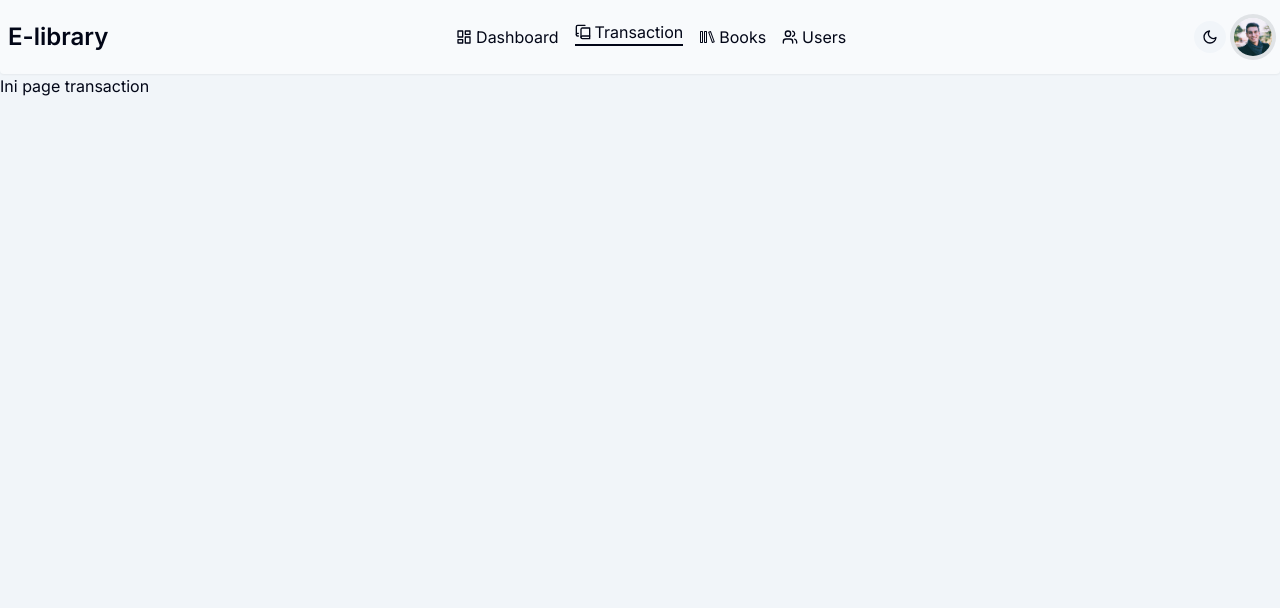
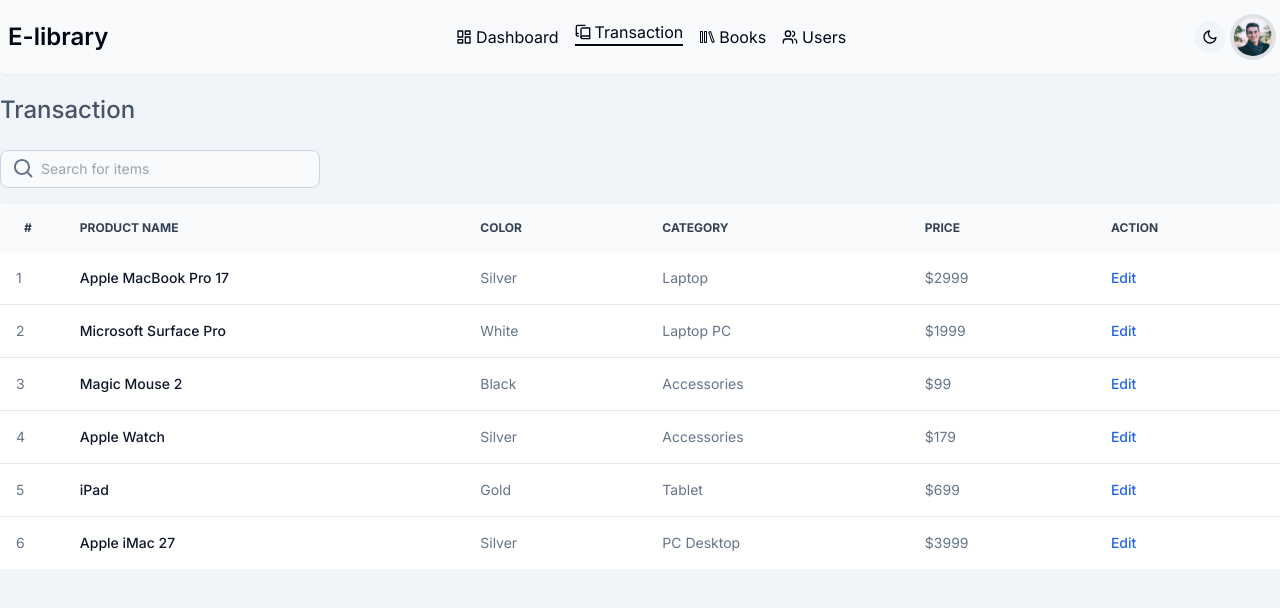
Before and after one commit to Rizky-Pratama/e-library, a Next.js app: page /transaction in a window 1280 px wide. Shown: the top 608 px of the page. Built offline with nearby package versions, Linux system fonts and the light colour scheme.

Commit message:
Update Frontend

```diff
--- a/app/(dashboard)/dashboard/page.jsx
+++ b/app/(dashboard)/dashboard/page.jsx
@@ -1,14 +1,5 @@
 import Cards from "@/app/components/Cards/Cards";
 
 export default function Home() {
-  return (
-    <main>
-      <div className="px-4 md:px-0 mx-auto container">
-        <h1 className="my-5 text-2xl font-medium text-slate-600 dark:text-slate-300">
-          Dashboard
-        </h1>
-        <Cards />
-      </div>
-    </main>
-  );
+  return <Cards />;
 }
--- a/app/(dashboard)/layout.js
+++ /dev/null
@@ -1,25 +0,0 @@
-import Navbar from '../components/Navbar/Navbar'
-import { Inter } from 'next/font/google'
-
-const inter = Inter({ subsets: ['latin'] })
-
-export const metadata = {
-  title: 'PerpustakaanKu',
-  description: 'Generated by create next app',
-}
-
-export default function RootLayout({ children }) {
-  return (
-    <html lang="en">
-      <body
-        className={
-          inter.className +
-          " bg-slate-100 text-slate-950 dark:bg-slate-900 dark:text-slate-200 transition-colors"
-        }
-      >
-        <Navbar />
-        {children}
-      </body>
-    </html>
-  );
-}
--- /dev/null
+++ b/app/(dashboard)/layout.jsx
@@ -0,0 +1,29 @@
+import HeadingDashboard from "../components/Heading/HeadingDashboard";
+import Navbar from "../components/Navbar/Navbar";
+import { Inter } from "next/font/google";
+
+const inter = Inter({ subsets: ["latin"] });
+
+export const metadata = {
+  title: "PerpustakaanKu",
+  description: "Generated by create next app",
+};
+
+export default function RootLayout({ children }) {
+  return (
+    <html lang="en">
+      <body
+        className={
+          inter.className +
+          " bg-slate-100 text-slate-950 dark:bg-slate-900 dark:text-slate-200 transition-colors"
+        }
+      >
+        <Navbar />
+        <main className="px-4 md:px-0 mx-auto container">
+          <HeadingDashboard />
+          {children}
+        </main>
+      </body>
+    </html>
+  );
+}
--- a/app/(dashboard)/transaction/page.jsx
+++ b/app/(dashboard)/transaction/page.jsx
@@ -1,7 +1,194 @@
+import { BiSearch } from "react-icons/bi";
+
+const tableContent = {
+  header: [
+    "Id",
+    "Id Buku",
+    "Id Anggota",
+    "Status",
+    "Catatan",
+    "Tanggal Peminjaman",
+    "Tanggal Pengembalian",
+    "Id Staff",
+  ],
+  body: [
+    [21, 312, 32, "Dipinjam", "-", "23-Februari-2023", "25-Februari-2023", 4343],
+    [22, 243, 453, "Dipinjam", "-", "23-Februari-2023", "24-Februari-2023", 321],
+    [24, 421, 833, "Dipinjam", "-", "25-Februari-2023", "27-Februari-2023", 983],
+    [12, 463, 682, "Dipinjam", "-", "4-Maret-2023", "5-Maret-2023", 635],
+    [14, 423, 543, "Dipinjam", "-", "5-Maret-2023", "8-Maret-2023", 767],
+    [15, 252, 523, "Dipinjam", "-", "8-Maret-2023", "14-Maret-2023", 987],
+  ],
+};
 const page = () => {
   return (
-    <h1>Ini page transaction</h1>
-   );
-}
+    <>
+      <div className="overflow-x-auto bg-none">
+        <div className="pb-4 ">
+          <label for="table-search" className="sr-only">
+            Search
+          </label>
+          <div className="relative mt-1">
+            <div className="absolute inset-y-0 left-0 flex items-center pl-3 pointer-events-none">
+              <BiSearch className="w-6 h-6 text-slate-500 dark:text-slate-400" />
+            </div>
+            <input
+              type="text"
+              id="table-search"
+              className="block p-2 pl-10 text-sm text-slate-900 border border-slate-300 rounded-lg w-60 md:w-80 bg-slate-50 focus:ring-blue-500 focus:border-blue-500 dark:bg-slate-700 dark:border-slate-600 dark:placeholder-slate-400 dark:text-white dark:focus:ring-blue-500 dark:focus:border-blue-500"
+              placeholder="Search for items"
+            />
+          </div>
+        </div>
+        <table className="w-full text-sm text-left text-slate-500 dark:text-slate-400 shadow-lg">
+          <thead className="text-xs text-slate-700 uppercase bg-slate-50 dark:bg-slate-700 dark:text-slate-400">
+            <tr>
+              <th scope="col" className="px-6 py-4">
+                #
+              </th>
+              <th scope="col" className="px-6 py-4">
+                Product name
+              </th>
+              <th scope="col" className="px-6 py-4">
+                Color
+              </th>
+              <th scope="col" className="px-6 py-4">
+                Category
+              </th>
+              <th scope="col" className="px-6 py-4">
+                Price
+              </th>
+              <th scope="col" className="px-6 py-4">
+                Action
+              </th>
+            </tr>
+          </thead>
+          <tbody className="divide-y dark:divide-slate-700">
+            <tr className="bg-white dark:bg-slate-800 hover:bg-slate-50 dark:hover:bg-slate-600">
+              <td className="w-4 p-4">1</td>
+              <th
+                scope="row"
+                className="px-6 py-4 font-medium text-slate-900 whitespace-nowrap dark:text-white"
+              >
+                Apple MacBook Pro 17
+              </th>
+              <td className="px-6 py-4">Silver</td>
+              <td className="px-6 py-4">Laptop</td>
+              <td className="px-6 py-4">$2999</td>
+              <td className="px-6 py-4">
+                <a
+                  href="#"
+                  className="font-medium text-blue-600 dark:text-blue-500 hover:underline"
+                >
+                  Edit
+                </a>
+              </td>
+            </tr>
+            <tr className="bg-white dark:bg-slate-800 hover:bg-slate-50 dark:hover:bg-slate-600">
+              <td className="w-4 p-4">2</td>
+              <th
+                scope="row"
+                className="px-6 py-4 font-medium text-slate-900 whitespace-nowrap dark:text-white"
+              >
+                Microsoft Surface Pro
+              </th>
+              <td className="px-6 py-4">White</td>
+              <td className="px-6 py-4">Laptop PC</td>
+              <td className="px-6 py-4">$1999</td>
+              <td className="px-6 py-4">
+                <a
+                  href="#"
+                  className="font-medium text-blue-600 dark:text-blue-500 hover:underline"
+                >
+                  Edit
+                </a>
+              </td>
+            </tr>
+            <tr className="bg-white dark:bg-slate-800 hover:bg-slate-50 dark:hover:bg-slate-600">
+              <td className="w-4 p-4">3</td>
+              <th
+                scope="row"
+                className="px-6 py-4 font-medium text-slate-900 whitespace-nowrap dark:text-white"
+              >
+                Magic Mouse 2
+              </th>
+              <td className="px-6 py-4">Black</td>
+              <td className="px-6 py-4">Accessories</td>
+              <td className="px-6 py-4">$99</td>
+              <td className="px-6 py-4">
+                <a
+                  href="#"
+                  className="font-medium text-blue-600 dark:text-blue-500 hover:underline"
+                >
+                  Edit
+                </a>
+              </td>
+            </tr>
+            <tr className="bg-white dark:bg-slate-800 hover:bg-slate-50 dark:hover:bg-slate-600">
+              <td className="w-4 p-4">4</td>
+              <th
+                scope="row"
+                className="px-6 py-4 font-medium text-slate-900 whitespace-nowrap dark:text-white"
+              >
+                Apple Watch
+              </th>
+              <td className="px-6 py-4">Silver</td>
+              <td className="px-6 py-4">Accessories</td>
+              <td className="px-6 py-4">$179</td>
+              <td className="px-6 py-4">
+                <a
+                  href="#"
+                  className="font-medium text-blue-600 dark:text-blue-500 hover:underline"
+                >
+                  Edit
+                </a>
+              </td>
+            </tr>
+            <tr className="bg-white dark:bg-slate-800 hover:bg-slate-50 dark:hover:bg-slate-600">
+              <td className="w-4 p-4">5</td>
+              <th
+                scope="row"
+                className="px-6 py-4 font-medium text-slate-900 whitespace-nowrap dark:text-white"
+              >
+                iPad
+              </th>
+              <td className="px-6 py-4">Gold</td>
+              <td className="px-6 py-4">Tablet</td>
+              <td className="px-6 py-4">$699</td>
+              <td className="px-6 py-4">
+                <a
+                  href="#"
+                  className="font-medium text-blue-600 dark:text-blue-500 hover:underline"
+                >
+                  Edit
+                </a>
+              </td>
+            </tr>
+            <tr className="bg-white dark:bg-slate-800 hover:bg-slate-50 dark:hover:bg-slate-600">
+              <td className="w-4 p-4">6</td>
+              <th
+                scope="row"
+                className="px-6 py-4 font-medium text-slate-900 whitespace-nowrap dark:text-white"
+              >
+                Apple iMac 27
+              </th>
+              <td className="px-6 py-4">Silver</td>
+              <td className="px-6 py-4">PC Desktop</td>
+              <td className="px-6 py-4">$3999</td>
+              <td className="px-6 py-4">
+                <a
+                  href="#"
+                  className="font-medium text-blue-600 dark:text-blue-500 hover:underline"
+                >
+                  Edit
+                </a>
+              </td>
+            </tr>
+          </tbody>
+        </table>
+      </div>
+    </>
+  );
+};
 
 export default page;
--- a/app/components/Form/LoginForm.jsx
+++ b/app/components/Form/LoginForm.jsx
@@ -1,31 +1,18 @@
 "use client";
+import { useRouter } from "next/navigation";
 import { useState } from "react";
 import { HiOutlineArrowNarrowRight } from "react-icons/hi";
 const Index = () => {
   const [username, setUsername] = useState("");
   const [password, setPassword] = useState("");
+  const router = useRouter();
 
-  const handlerOnSubmit = async () => {
-    const response = await fetch("/api/auth/login", {
-      method: "POST",
-      body: JSON.stringify({ username, password }),
-      headers: {
-        "Content-Type": "application/json",
-      },
-    });
-
-    if (response) {
-      console.log("Oke");
-    } else {
-      console.log("WAduhh");
-    }
-  };
   return (
     <div className="min-h-screen bg-gray-100 flex flex-col justify-center sm:py-12">
       <div className="p-10 xs:p-0 mx-auto md:w-full md:max-w-md">
         <h1 className="font-bold text-center text-2xl mb-5">Perpustakaan</h1>
         <div className="bg-white shadow w-full rounded-lg">
-          <form onSubmit={handlerOnSubmit} className="px-5 py-7">
+          <div className="px-5 py-7">
             <label className="font-semibold text-sm text-gray-600 pb-1 block">
               E-mail
             </label>
@@ -45,13 +32,14 @@ const Index = () => {
               className="border rounded-lg px-3 py-2 mt-1 mb-5 text-sm w-full"
             />
             <button
-              type="submit"
+              // type="submit"
               className="transition duration-200 bg-blue-500 hover:bg-blue-600 focus:bg-blue-700 focus:shadow-sm focus:ring-4 focus:ring-blue-500 focus:ring-opacity-50 text-white w-full py-2.5 rounded-lg text-sm shadow-sm hover:shadow-md font-semibold text-center inline-block"
+              onClick={() => router.push("/dashboard")}
             >
               <span className="inline-block mr-2">Login</span>
               <HiOutlineArrowNarrowRight className=" inline-block" />
             </button>
-          </form>
+          </div>
         </div>
       </div>
     </div>
--- /dev/null
+++ b/app/components/Heading/HeadingDashboard.jsx
@@ -0,0 +1,15 @@
+'use client'
+import { usePathname } from "next/navigation"
+import { listRoutes } from "../Navbar/ListItem";
+
+const HeadingDashboard = () => {
+  const pathName = usePathname()
+  const result = listRoutes.find(({ path }) => path === pathName);
+  return (
+    <h1 className="my-5 text-2xl font-medium text-slate-600 dark:text-slate-300">
+      {result.title}
+    </h1>
+  );
+}
+
+export default HeadingDashboard
--- a/app/components/Navbar/ListItem.jsx
+++ b/app/components/Navbar/ListItem.jsx
@@ -9,10 +9,10 @@ import {
 import { VscLibrary } from "react-icons/vsc";
 import { usePathname } from "next/navigation";
 
-const listRoutes = [
+export const listRoutes = [
   {
     title: "Dashboard",
-    path: "/",
+    path: "/dashboard",
     icon: <Dashboard />,
   },
   {
--- a/package.json
+++ b/package.json
@@ -10,6 +10,7 @@
   },
   "dependencies": {
     "@prisma/client": "^5.4.2",
+    "bcrypt": "^5.1.1",
     "next": "13.5.4",
     "react": "^18",
     "react-dom": "^18",
```
Also changed, not shown: 1 other file (tests, documents, lock files or other folders).
